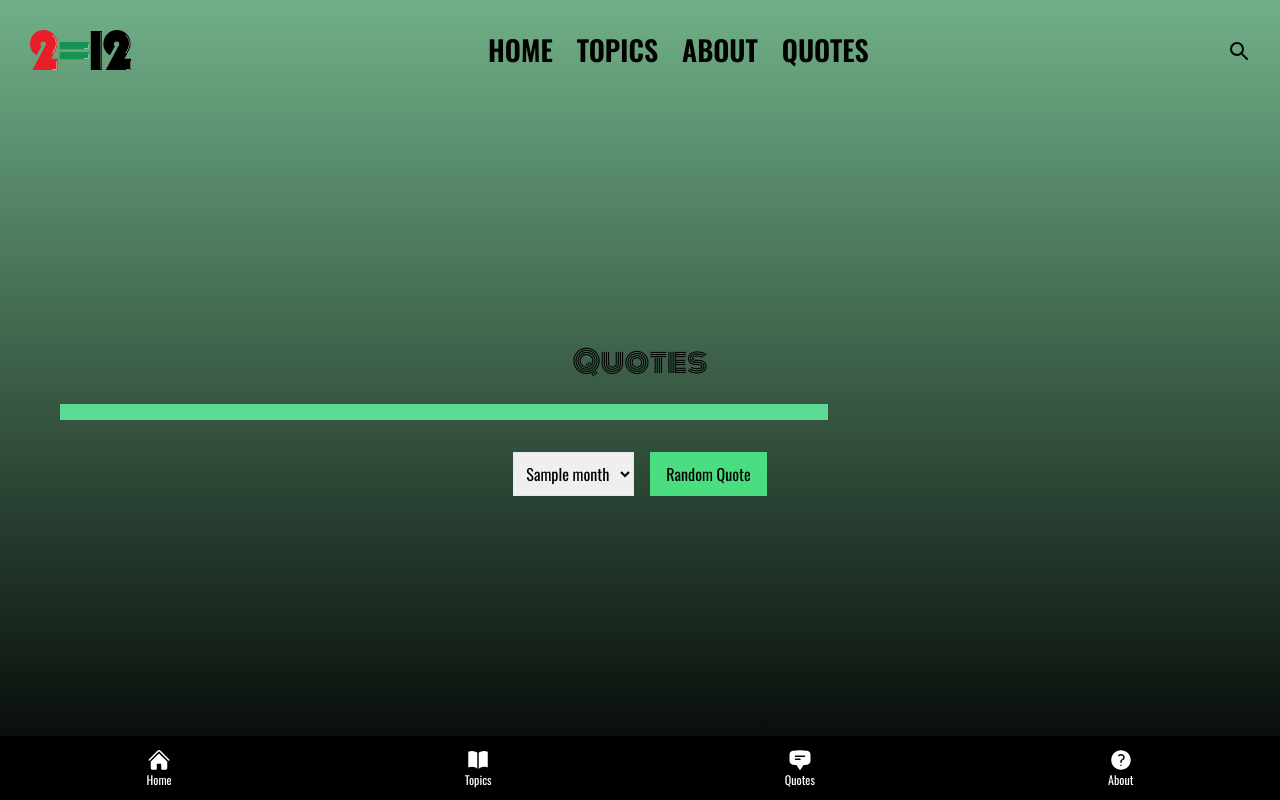
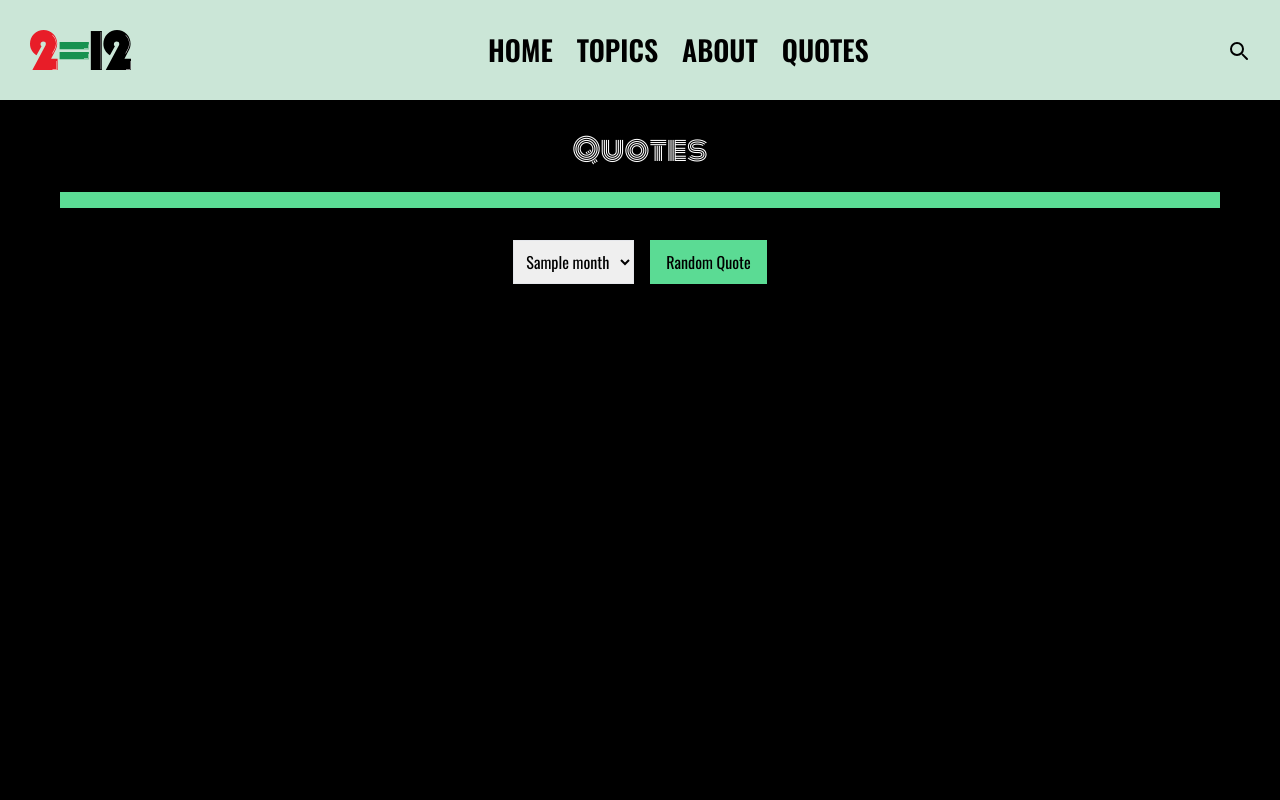
Before and after one commit to pelenupe/2equals12, a Flask app: template templates/quotes.html in a window 1280 px wide. Run offline with Flask 2, Linux system fonts and the light colour scheme; data comes from the database, SQL or seed files in the repository; the template is opened without the code that fills it: most values are stand-ins (such as "Sample title", 1, 10 or a date in 2020); some libraries are stand-ins or nearby versions.

Commit message:
updated styling

```diff
--- a/static/css/styles.css
+++ b/static/css/styles.css
@@ -46,6 +46,7 @@ h6 {
 
 h1 span {
   font-family: 'Oswald', sans-serif;
+  font-size: 2rem;
 }
 
 /* Sticky Header */
@@ -93,12 +94,15 @@ h1 span {
 
 /* Hero Overlay */
 .hero-overlay {
-  background-image: linear-gradient(0deg, #000000A8 0%, #70b087 100%);
+  /* background-image: linear-gradient(0deg, #000000A8 0%, #70b087 100%); */
+  background-image: linear-gradient(180deg, #cbe6d7 100px, #000000A8 100px);
+  background-attachment: fixed;
 }
 
 /* Different Hero Overlay For the Home Page */
 .home .hero-overlay {
   background-image: linear-gradient(0deg, #000000A8 50%, #CDFFC7CF 100%);
+  background-attachment: unset;
 }
 
 /* Fact Box */
@@ -281,10 +285,27 @@ h1 span {
     margin: 10px 0 20px;
   }
 
+  .hero-overlay {
+    background-image: linear-gradient(180deg, #cbe6d7 80px, #000000A8 80px);
+  }
+
+  .home .hero-overlay {
+    background-image: linear-gradient(0deg, #000000A8 50%, #CDFFC7CF 100%);
+  }
+
   .fact-box {
     padding: 20px 15px;
   }
 }
+@media (min-width: 768px){
+  nav.fixed.bg-black {
+    display:none;
+  }
+  h1:not(.home) {
+    padding-top:2rem;
+  }
+}
+
 @media only screen
   and (orientation: portrait) {
     body {
--- a/templates/about.html
+++ b/templates/about.html
@@ -11,7 +11,7 @@
 
   <!-- Center Content -->
   <div class="z-10">
-    <h1 class="text-3xl text-black mb-6 font-monoton text-center">About</h1>
+    <h1 class="text-3xl text-white mb-6 font-monoton text-center">About</h1>
 
     <p class="text-2xl max-w-3xl leading-relaxed mb-8">
         2 Equals 12 was born out of resistance — a refusal to let history be erased, rewritten, or forgotten.
--- a/templates/explore.html
+++ b/templates/explore.html
@@ -11,7 +11,7 @@
         <!-- Main Text Area -->
         <div class="main-text flex flex-col items-center px-2">
             <div class="max-w-2xl w-full">
-                <h1 class="text-3xl text-black mb-6">Topic: <span>{{ tag }}</span></h1>
+                <h1 class="text-3xl text-white mb-6">Topic: <span>{{ tag }}</span></h1>
                 <div class="text-lg leading-relaxed space-y-4">
                     {{ ai_response | safe }}
                 </div>
--- a/templates/layout.html
+++ b/templates/layout.html
@@ -77,7 +77,7 @@
   {% block content %}{% endblock %}
 
   <!-- Bottom Sticky Nav -->
-  <nav class="fixed bottom-0 w-full flex justify-around bg-black py-3 z-50" style="padding-bottom: calc(0.75rem + env(safe-area-inset-bottom));">
+  <nav class="fixed bottom-0 w-full flex justify-around bg-black py-3 z-50" style="padding-bottom: calc(0.75rem + env(safe-area-inset-bottom));border-top: 1px solid #193f27;">
     <a href="/" class="flex flex-col items-center text-xs {% if request.path == '/' %}text-custom-green{% else %}text-white{% endif %}">
       <!-- Home Icon -->
       <svg xmlns="http://www.w3.org/2000/svg" viewBox="0 0 24 24" fill="currentColor" class="size-6">
--- a/templates/quotes.html
+++ b/templates/quotes.html
@@ -4,16 +4,16 @@
 
 {% block content %}
 
-<div id="hero" class="relative min-h-screen flex flex-col items-center justify-center px-12 py-10 bg-center bg-cover">
+<div id="hero" class="relative min-h-screen flex flex-col items-center justify-flex-start px-12 py-10 bg-center bg-cover">
 
     <div class="absolute inset-0 z-0 hero-overlay"></div>
 
     <div class="main-text text-center z-10">
-        <h1 class="text-3xl text-black mb-6 font-monoton">
+        <h1 class="text-3xl text-white mb-6 font-monoton">
             Quotes
         </h1>
-        <p id="quote-text" class="text-2xl max-w-3xl text-black p-2 leading-relaxed mb-8 bg-custom-green bg-opacity-90"></p>
-        <p id="quote-author" class="text-xl text-green-400 mb-8"></p>
+        <p id="quote-text" class="text-2xl text-black p-2 leading-relaxed mb-8 bg-custom-green bg-opacity-90"></p>
+        <p id="quote-author" class="text-xl text-custom-green mb-8"></p>
 
         <div class="flex flex-wrap justify-center gap-4 mt-6">
             <select id="month-select" class="text-black p-2 border">
@@ -21,7 +21,7 @@
                   <option value="{{ loop.index0 }}">{{ quote.month }}</option>
                 {% endfor %}
             </select>
-            <button id="random-btn" class="bg-green-400 hover:bg-green-500 text-black px-4 py-2">Random Quote</button>
+            <button id="random-btn" class="bg-custom-green hover:bg-green-500 text-black px-4 py-2">Random Quote</button>
         </div>
     </div>
 
--- a/templates/topics.html
+++ b/templates/topics.html
@@ -12,7 +12,7 @@
 
   <!-- Center Content -->
   <div class="z-10 text-center w-full gap-2">
-    <h1 class="text-3xl text-black mb-6 font-monoton">Topics</h1>
+    <h1 class="text-3xl text-white mb-6 font-monoton">Topics</h1>
 
     <!-- Accordions -->
     <div id="accordion" class="space-y-4">
```
